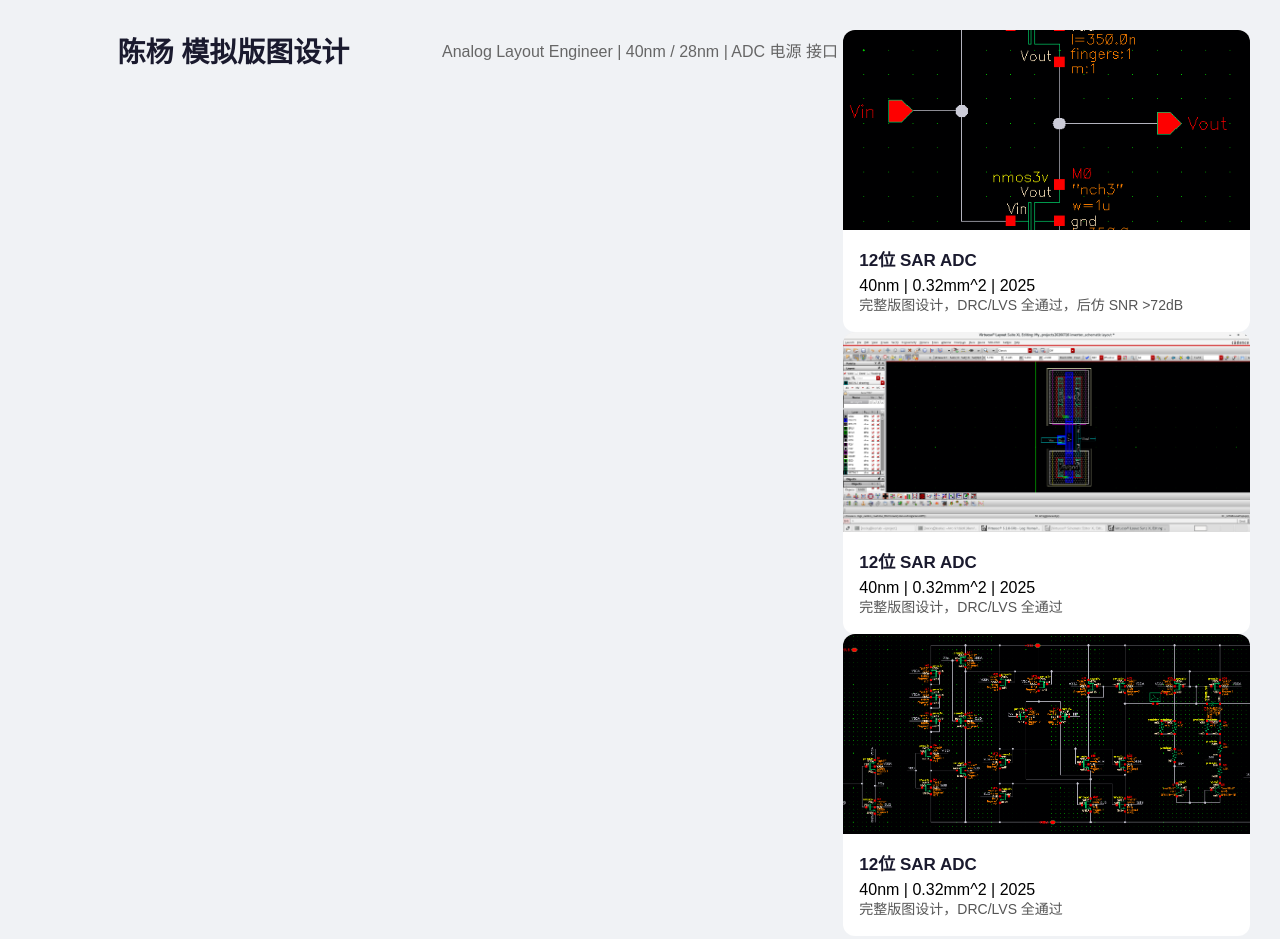
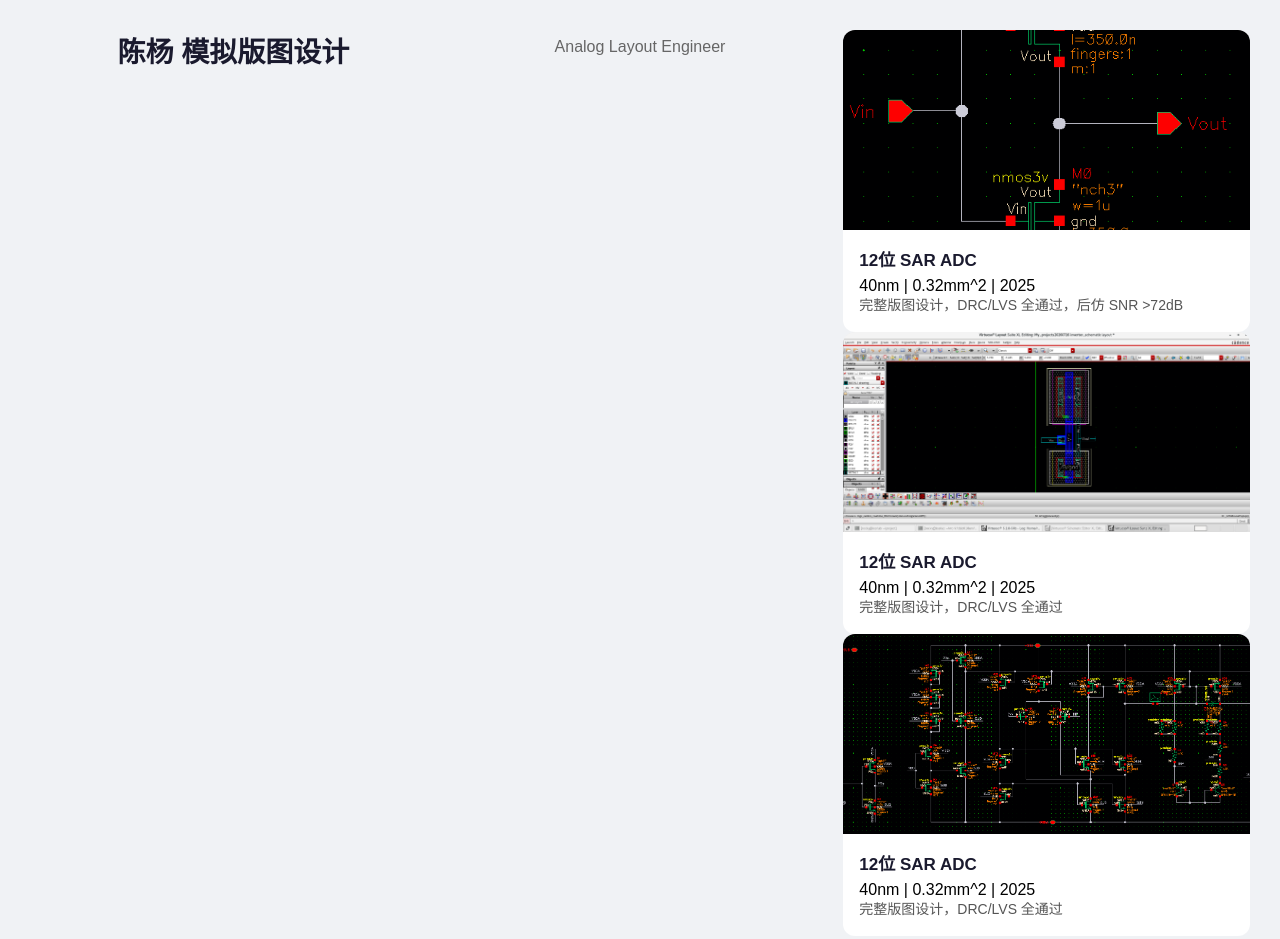
Before and after one commit to chenyang0123/chenyang0123.github.io, a plain HTML site: page index.html in a window 1280 px wide. Drawn offline with Linux system fonts and the light colour scheme.

Commit message:
Remove specific details from subtitle in index.html

```diff
--- a/index.html
+++ b/index.html
@@ -24,7 +24,7 @@
   <body>
     <div class="gallery">
       <h1> 陈杨 模拟版图设计</h1>
-      <p class="subtitle">Analog Layout Engineer | 40nm / 28nm | ADC 电源 接口</p>
+      <p class="subtitle">Analog Layout Engineer</p>
 
       <div class="gallery">
         <!-- ====== 作品卡片：复制这一段添加新作品 ====== -->
```
